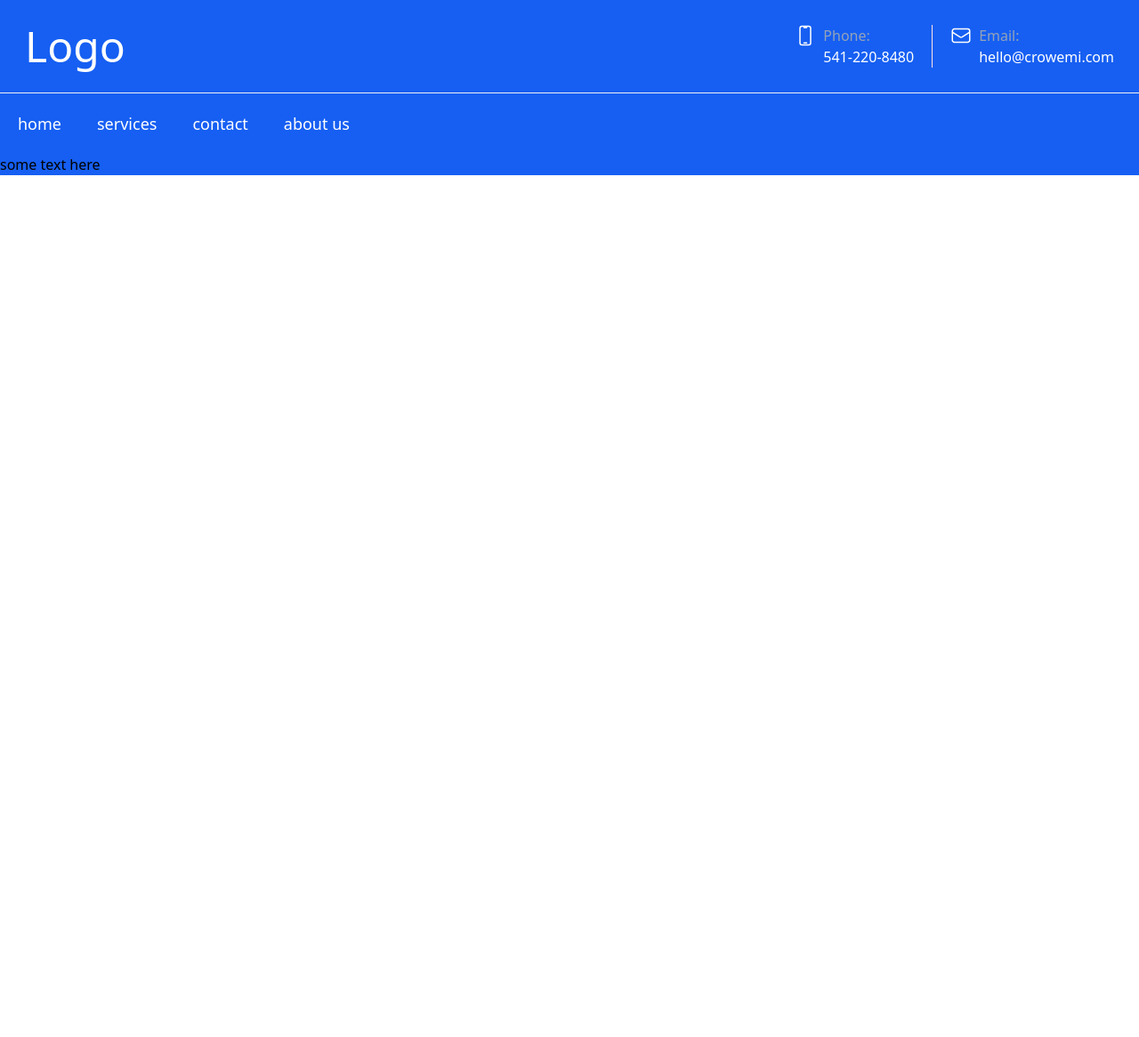
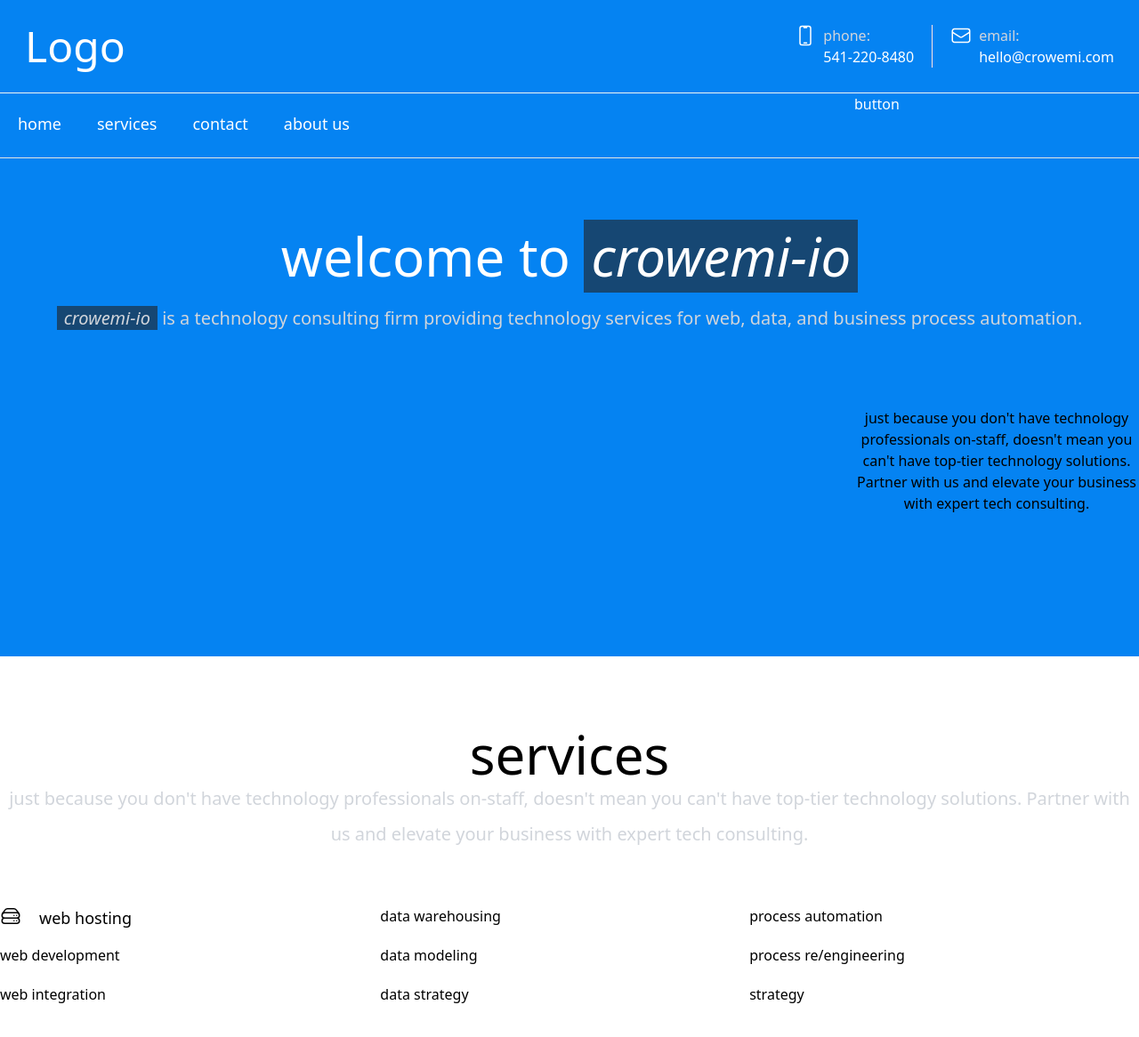
Before and after one commit to crowemi-io/crowemi-io, a Next.js app: page / in a window 1280 px wide. Shown: the top 1166 px of the page at 89% size. Before the commit the page ends 800 px from the top, so only its background shows below. Built offline with nearby package versions, Linux system fonts and the light colour scheme.

Commit message:
updated menu; page; header

```diff
--- a/src/app/header.js
+++ b/src/app/header.js
@@ -21,7 +21,7 @@ export default function Headers() {
                                         </div>
                                     </div>
                                     <div className="basis-3/4">
-                                        <div className="text-slate-400">Phone:</div>
+                                        <div className="text-gray-300">phone:</div>
                                         <div className="font-medium">541-220-8480</div>
                                     </div>
                                 </div>
@@ -36,7 +36,7 @@ export default function Headers() {
                                         </div>
                                     </div>
                                     <div className="basis-3/4">
-                                        <div className="text-slate-400">Email:</div>
+                                        <div className="text-gray-300">email:</div>
                                         <div className="font-medium">hello@crowemi.com</div>
                                     </div>
                                 </div>
--- a/src/app/menu.js
+++ b/src/app/menu.js
@@ -1,16 +1,15 @@
 export default function Menu() {
     return (
-        <div>
-
-
-            <div className="mx-auto bg-primary sticky">
-                <div className="mx-auto font-medium text-white container">
-                    <div className="flex basis-1/2">
-                        <div className="border-b-stone-200 hover:border-b p-5 text-lg"><a>home</a></div>
-                        <div className="border-b-stone-200 hover:border-b p-5 text-lg"><a>services</a></div>
-                        <div className="border-b-stone-200 hover:border-b p-5 text-lg"><a>contact</a></div>
-                        <div className="border-b-stone-200 hover:border-b p-5 text-lg"><a>about us</a></div>
-                    </div>
+        <div className="mx-auto bg-primary sticky border-b-stone-200 border-b">
+            <div className="mx-auto font-medium text-white container flex flex-row">
+                <div className="grow flex basis-3/4">
+                    <button className="hover:border-b-stone-200 hover:border-b-2 border-b-primary border-b-4 p-5 text-lg"><a>home</a></button>
+                    <button className="hover:border-b-stone-200 hover:border-b-2 border-b-primary border-b-4 p-5 text-lg"><a>services</a></button>
+                    <button className="hover:border-b-stone-200 hover:border-b-2 border-b-primary border-b-4 p-5 text-lg"><a>contact</a></button>
+                    <button className="hover:border-b-stone-200 hover:border-b-2 border-b-primary border-b-4 p-5 text-lg"><a>about us</a></button>
+                </div>
+                <div className="basis-1/4">
+                    <button>button</button>
                 </div>
             </div>
         </div>
--- a/src/app/page.js
+++ b/src/app/page.js
@@ -1,10 +1,51 @@
-import Image from "next/image";
-import styles from "./page.module.css";
-
 export default function Page() {
   return (
-    <div className="container bg-secondary">
-      <div>some text here</div>
+    <div>
+      <div className="bg-primary">
+        <div className="mx-auto container text-center pt-20 pb-20">
+          <div>
+            <div className="sm:inline-block hidden text-6xl font-medium whitespace-nowrap text-white pb-5">welcome to <span className="bg-secondary pr-2 pl-2 italic">crowemi-io</span></div>
+            <div className="text-xl leading-loose text-gray-300">
+              <span className="italic bg-secondary pr-2 pl-2">crowemi-io</span> is a technology consulting firm providing technology services for web, data, and business process automation.
+            </div>
+          </div>
+          <div className="flex pt-20 pb-20">
+            <div className="basis-3/4"></div>
+            <div className="basis-1/4">just because you don't have technology professionals on-staff, doesn't mean you can't have top-tier technology solutions. Partner with us and elevate your business with expert tech consulting.</div>
+          </div>
+        </div>
+      </div>
+      <div className="bg-white">
+        <div className="mx-auto container">
+          <div>
+            <div className="text-center">
+              <div className="sm:inline-block hidden text-6xl font-medium whitespace-nowrap pt-20">services</div>
+              <div className="text-xl leading-loose text-gray-300 pb-5">
+
+                just because you don't have technology professionals on-staff, doesn't mean you can't have top-tier technology solutions. Partner with us and elevate your business with expert tech consulting.
+              </div>
+            </div>
+            <div className="pt-10 pb-20 sm:grid sm:grid-rows-3 sm:grid-flow-col gap-4">
+              <div className="flex flex-row">
+                <div className="pr-5">
+                  <svg xmlns="http://www.w3.org/2000/svg" fill="none" viewBox="0 0 24 24" stroke-width="1.5" stroke="currentColor" class="w-6 h-6">
+                    <path stroke-linecap="round" stroke-linejoin="round" d="M5.25 14.25h13.5m-13.5 0a3 3 0 0 1-3-3m3 3a3 3 0 1 0 0 6h13.5a3 3 0 1 0 0-6m-16.5-3a3 3 0 0 1 3-3h13.5a3 3 0 0 1 3 3m-19.5 0a4.5 4.5 0 0 1 .9-2.7L5.737 5.1a3.375 3.375 0 0 1 2.7-1.35h7.126c1.062 0 2.062.5 2.7 1.35l2.587 3.45a4.5 4.5 0 0 1 .9 2.7m0 0a3 3 0 0 1-3 3m0 3h.008v.008h-.008v-.008Zm0-6h.008v.008h-.008v-.008Zm-3 6h.008v.008h-.008v-.008Zm0-6h.008v.008h-.008v-.008Z" />
+                  </svg>
+                </div>
+                <div className="text-left font-medium text-lg">web hosting</div>
+              </div>
+              <div>web development</div>
+              <div>web integration</div>
+              <div>data warehousing</div>
+              <div>data modeling</div>
+              <div>data strategy</div>
+              <div>process automation</div>
+              <div>process re/engineering</div>
+              <div>strategy</div>
+            </div>
+          </div>
+        </div>
+      </div>
     </div>
   )
 }
--- a/tailwind.config.js
+++ b/tailwind.config.js
@@ -7,13 +7,15 @@ module.exports = {
     './src/**/*.{js,ts,jsx,tsx,mdx}',
   ],
   theme: {
+    fontFamily: {
+    },
     extend: {
       colors: {
-        'primary' : '#165FF2',
-        'secondary' : '#165FF2',
-        'green-one' : '#3574F2',
-        'green-two' : '#558C03',
-        'green-three' : '#A2D92B'
+        'primary' : '#0583F2',
+        'secondary' : '#164773',
+        'three' : '#188FD9',
+        'four' : '#BF9663',
+        'five' : '#F2F2F2'
       }
     },
   },
```
